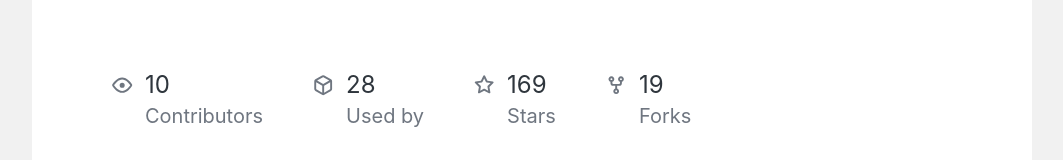
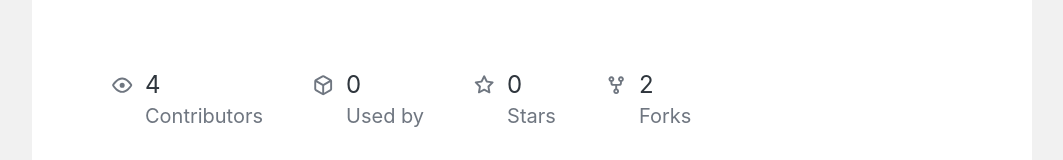
Before and after one commit to mauriciomutte/github-repo-image, a Next.js app: page / in a window 1280 px wide. Shown: the part 466-626 px from the top of the page, without its empty margins (108-1171 px from the left). Built offline with nearby package versions, Linux system fonts and the light colour scheme.

Commit message:
fix(Card): add stats RepoInfo dinamic

```diff
--- a/src/components/RepoCard/RepoCard.tsx
+++ b/src/components/RepoCard/RepoCard.tsx
@@ -42,10 +42,14 @@ const RepoCard = (props: RepoCardProps) => {
 
         <main>
           <div className={styles.stats}>
-            <RepoInfo name='contributors' title='Contributors' value={10} />
-            <RepoInfo name='usedby' title='Used by' value={28} />
-            <RepoInfo name='stars' title='Stars' value={169} />
-            <RepoInfo name='forks' title='Forks' value={19} />
+            <RepoInfo
+              name='contributors'
+              title='Contributors'
+              value={props.contributions}
+            />
+            <RepoInfo name='usedby' title='Used by' value={props.usedBy} />
+            <RepoInfo name='stars' title='Stars' value={props.stars} />
+            <RepoInfo name='forks' title='Forks' value={props.forks} />
           </div>
         </main>
       </div>
```
